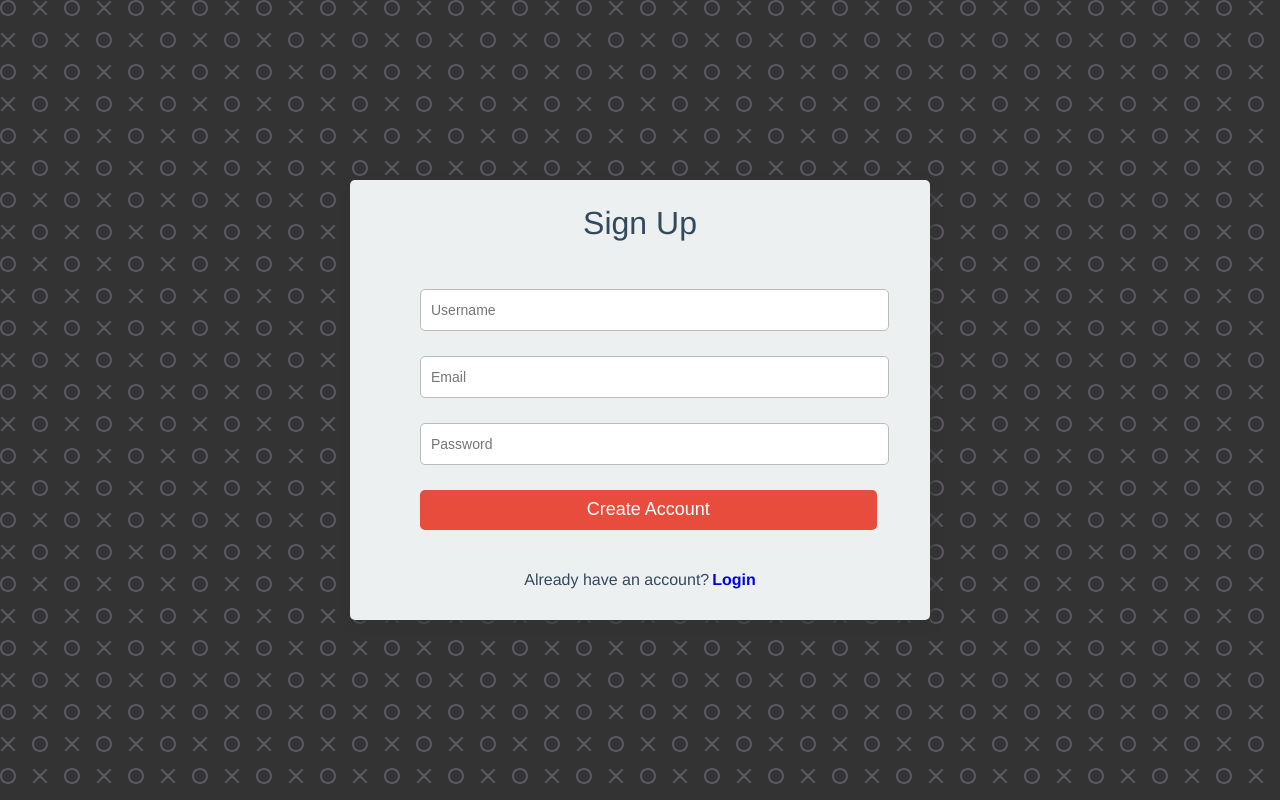
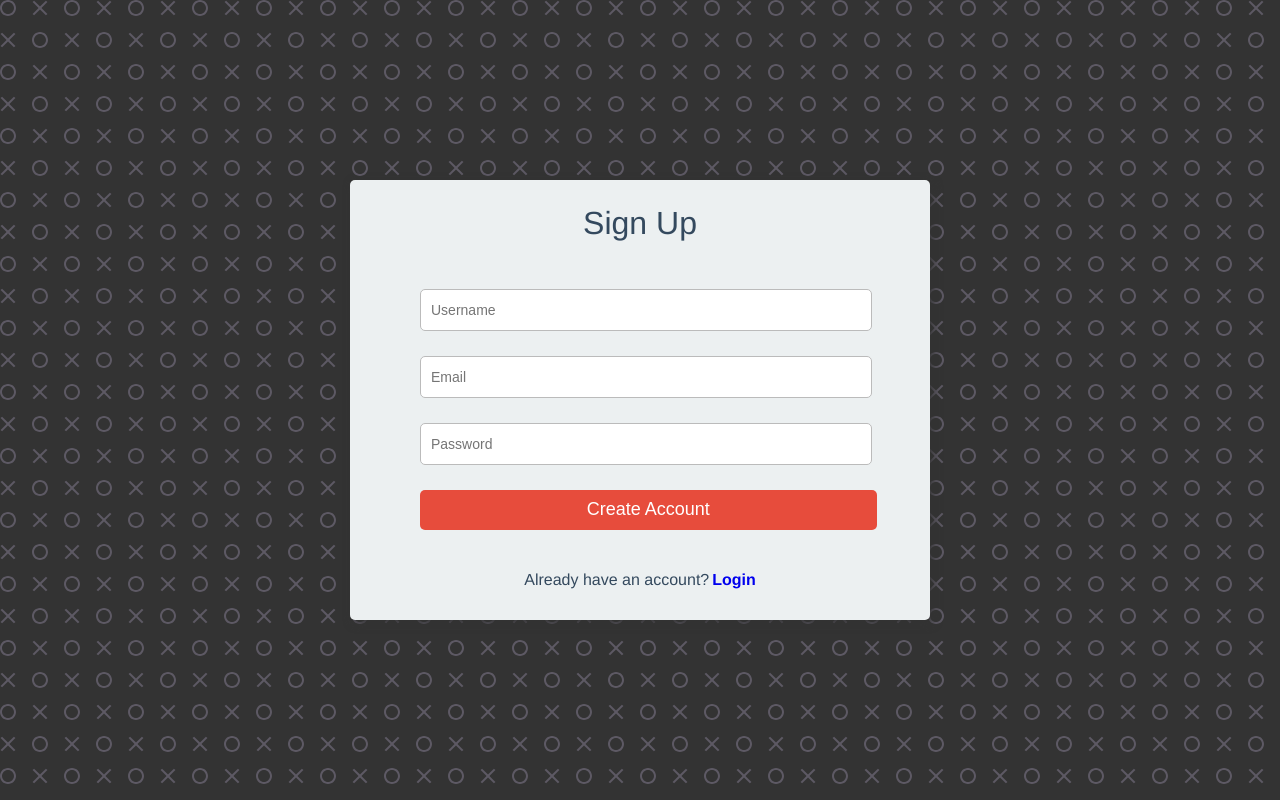
Before and after one commit to JohnMwendwa/node-react-task-manager, a React (Create React App) app in the folder client/: page / in a window 1280 px wide. Built offline with nearby package versions, Linux system fonts and the light colour scheme.

Commit message:
fix signup button being smaller than the inputs

```diff
--- a/client/src/components/css/Signup.css
+++ b/client/src/components/css/Signup.css
@@ -33,7 +33,6 @@
     margin-bottom: 25px;
     height: 40px;
     border-radius: 5px;
-    width: 83%;
     outline: none;
 }
 
@@ -54,6 +53,7 @@
     font-size: 18px;
     font-weight: 200;
     cursor: pointer;
+    width: 83%;
     transition: box-shadow .4s ease;
 }
 
```
